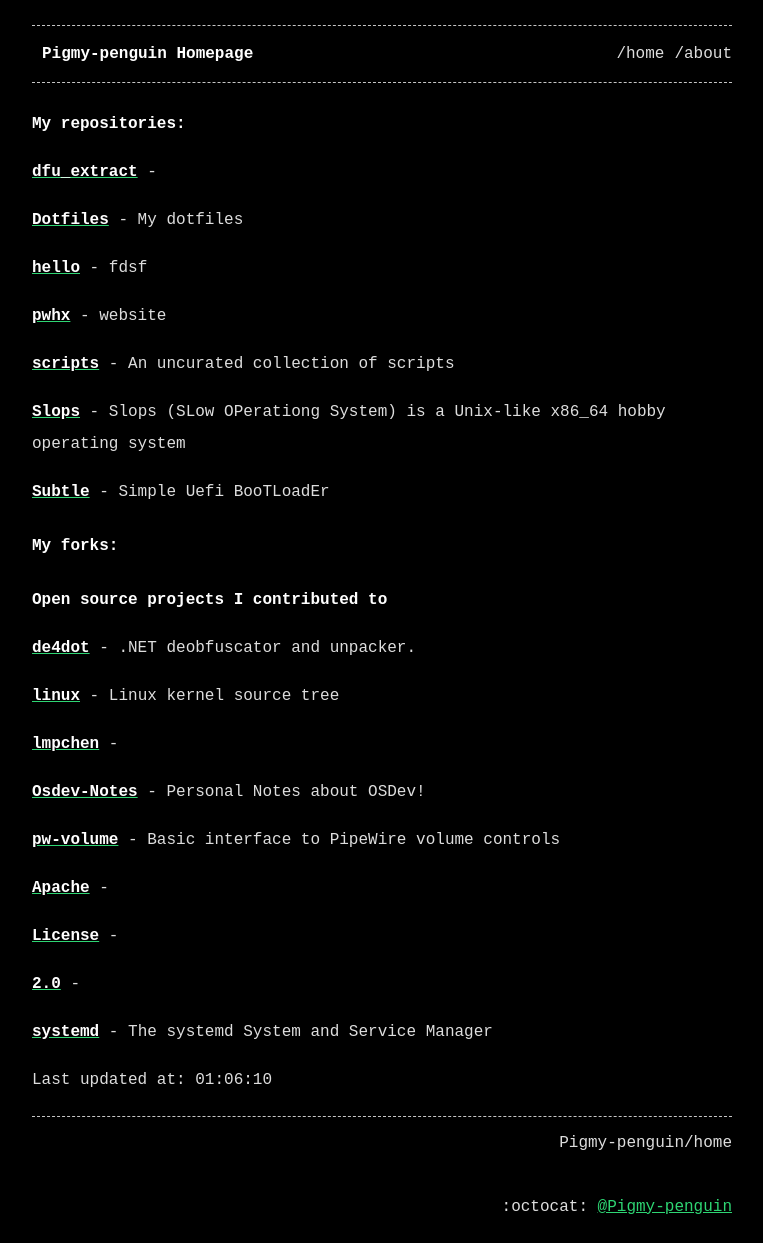
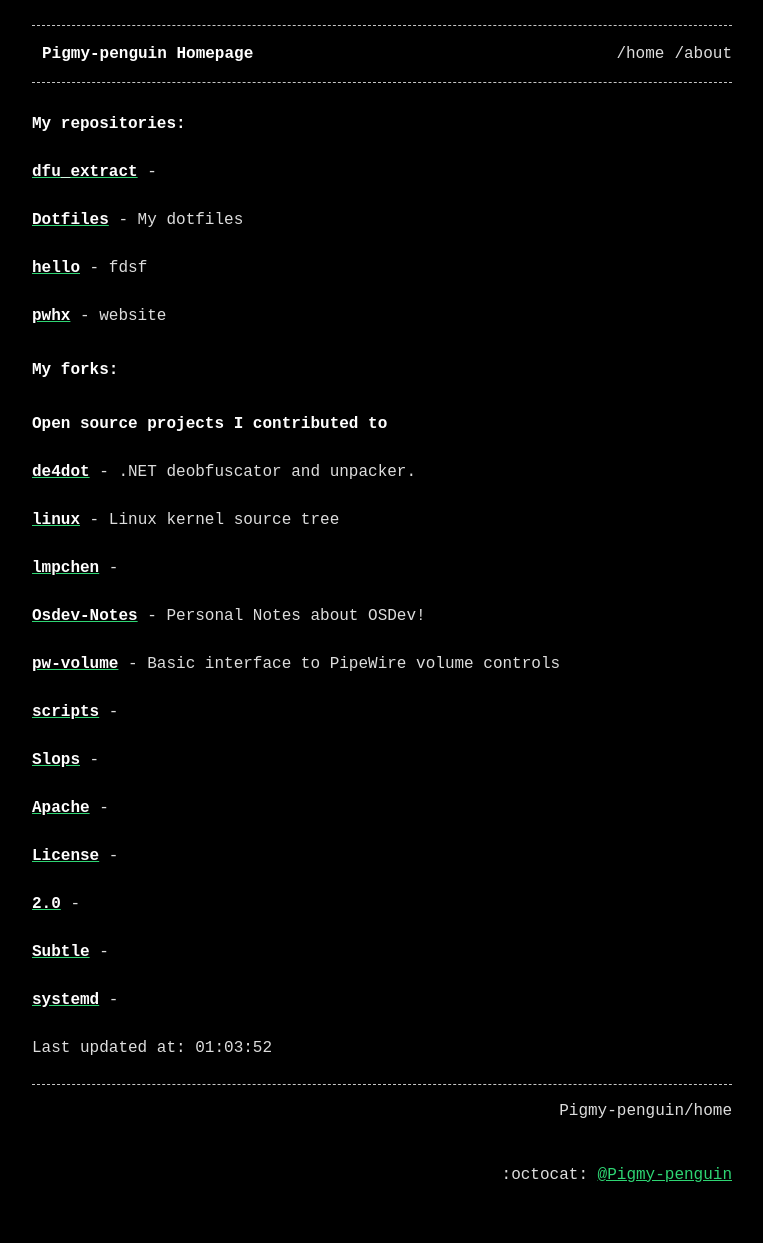
Before and after one commit to Pigmy-penguin/Pigmy-penguin.github.io, a Jekyll site: the page built from index.md, in a window 1280 px wide. Shown: the whole page, without its empty margins (258-1021 px from the left). Built offline with Jekyll 4.4.1, drawn with Linux system fonts in a browser that asks for light colours; after the commit the page ends 1211 px from its top, so only the background shows below that.

Commit message:
Auto updating the website

```diff
--- a/index.md
+++ b/index.md
@@ -15,12 +15,6 @@ title: Pigmy-penguin Homepage
 
 [**pwhx**](https://github.com/Pigmy-penguin/pwhx) - website
 
-[**scripts**](https://github.com/Pigmy-penguin/scripts) - An uncurated collection of scripts
-
-[**Slops**](https://github.com/Pigmy-penguin/Slops) - Slops (SLow OPerationg System) is a Unix-like x86_64 hobby operating system
-
-[**Subtle**](https://github.com/Pigmy-penguin/Subtle) - Simple Uefi BooTLoadEr
-
 ## My forks:
 ### Open source projects I contributed to
 
@@ -34,13 +28,19 @@ title: Pigmy-penguin Homepage
 
 [**pw-volume**](https://github.com/Pigmy-penguin/pw-volume) - Basic interface to PipeWire volume controls
 
+[**scripts**](https://github.com/Pigmy-penguin/scripts) -
+
+[**Slops**](https://github.com/Pigmy-penguin/Slops) -
+
 [**Apache**](https://github.com/Pigmy-penguin/Apache) -
 
 [**License**](https://github.com/Pigmy-penguin/License) -
 
 [**2.0**](https://github.com/Pigmy-penguin/2.0) -
 
-[**systemd**](https://github.com/Pigmy-penguin/systemd) - The systemd System and Service Manager
+[**Subtle**](https://github.com/Pigmy-penguin/Subtle) -
+
+[**systemd**](https://github.com/Pigmy-penguin/systemd) -
 
 
-Last updated at: 01:06:10
+Last updated at: 01:03:52
```
Also changed, not shown: 2 other files.
